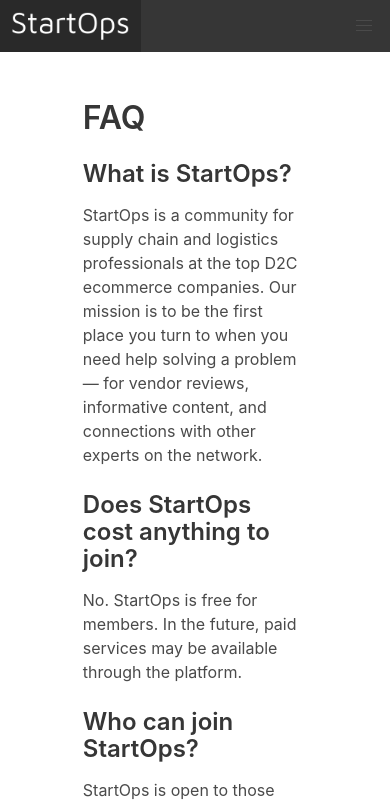
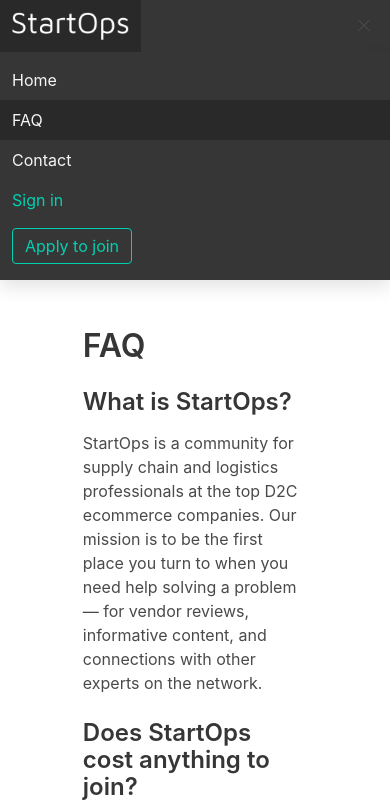
Before and after one commit to cushmachine/startops-old, a website: page faq.html in a window 390 px wide. Both pictures are taken after a click on the element 364 px from the left and 26 px from the top of the page. Shown: the top 806 px of the page. Drawn offline with nearby package versions, Linux system fonts and the light colour scheme.

Commit message:
Adds JS script to activate hamburger

```diff
--- a/faq.html
+++ b/faq.html
@@ -6,6 +6,31 @@
     <title>StartOps FAQ</title>
     <link rel="stylesheet" href="https://cdnjs.cloudflare.com/ajax/libs/bulma/0.7.5/css/bulma.min.css">
     <script defer src="https://use.fontawesome.com/releases/v5.3.1/js/all.js"></script>
+    <script type="text/javascript">
+    document.addEventListener('DOMContentLoaded', () => {
+
+    // Get all "navbar-burger" elements
+    const $navbarBurgers = Array.prototype.slice.call(document.querySelectorAll('.navbar-burger'), 0);
+
+    // Check if there are any navbar burgers
+    if ($navbarBurgers.length > 0) {
+
+      // Add a click event on each of them
+      $navbarBurgers.forEach( el => {
+        el.addEventListener('click', () => {
+
+          // Get the target from the "data-target" attribute
+          const target = el.dataset.target;
+          const $target = document.getElementById(target);
+
+          // Toggle the "is-active" class on both the "navbar-burger" and the "navbar-menu"
+          el.classList.toggle('is-active');
+          $target.classList.toggle('is-active');
+          });
+        });
+      }
+    });
+    </script>
   </head>
   <body>
     <section class="hero is-dark is-medium">
@@ -17,7 +42,7 @@
               <a class="navbar-item" href="https://startops.network">
                 <img src="assets/startops_logo_white.png" alt="StartOps">
               </a>
-              <span class="navbar-burger burger" data-target="navbarMenuHeroA">
+              <span class="navbar-burger burger is-white" data-target="navbarMenuHeroA">
                 <span></span>
                 <span></span>
                 <span></span>
```
Also changed, not shown: index.html (+30 -15 lines).
